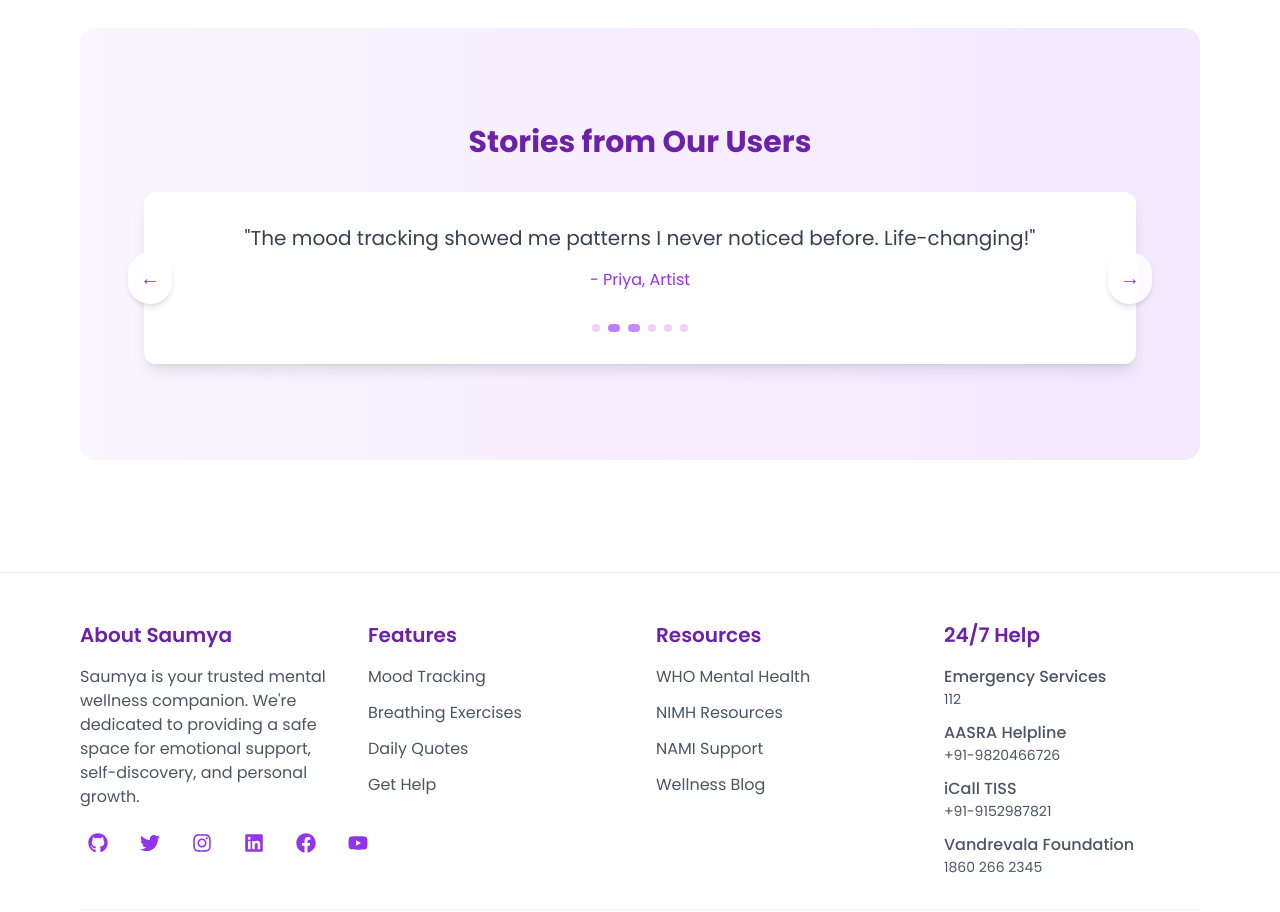
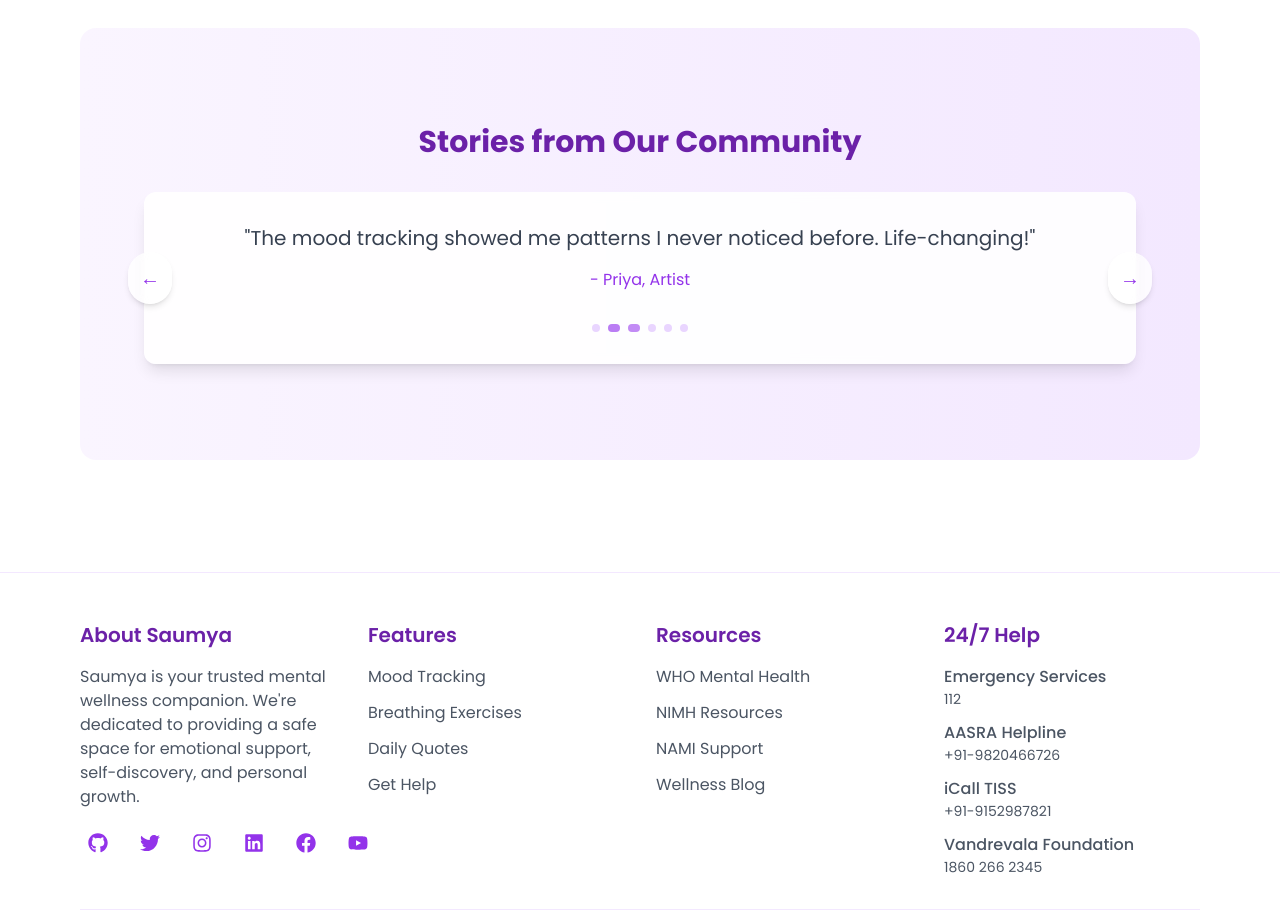
Before and after one commit to rxiddhi/saumya_project, a React (Vite) app: page / in a window 1280 px wide. Shown: the part 2060-2972 px from the top of the page. Built offline with nearby package versions, Linux system fonts and the light colour scheme.

Commit message:
Update: Changed 'Stories from our Users' to 'Stories from our Community'

```diff
--- a/src/components/Testimonials.jsx
+++ b/src/components/Testimonials.jsx
@@ -66,7 +66,7 @@ const Testimonials = () => {
   return (
     <div className="max-w-6xl mx-auto px-4 py-12">
       <h2 className="text-3xl font-bold text-purple-800 text-center mb-8">
-        Stories from Our Users
+        Stories from Our Community
       </h2>
 
       <div className="relative">
@@ -104,9 +104,8 @@ const Testimonials = () => {
               <button
                 key={index}
                 onClick={() => handleDotClick(index)}
-                className={`w-2 h-2 rounded-full transition-all duration-300 ${
-                  index === currentIndex ? 'bg-purple-600 w-4' : 'bg-purple-200'
-                }`}
+                className={`w-2 h-2 rounded-full transition-all duration-300 ${index === currentIndex ? 'bg-purple-600 w-4' : 'bg-purple-200'
+                  }`}
                 aria-label={`Go to testimonial ${index + 1}`}
               />
             ))}
```
